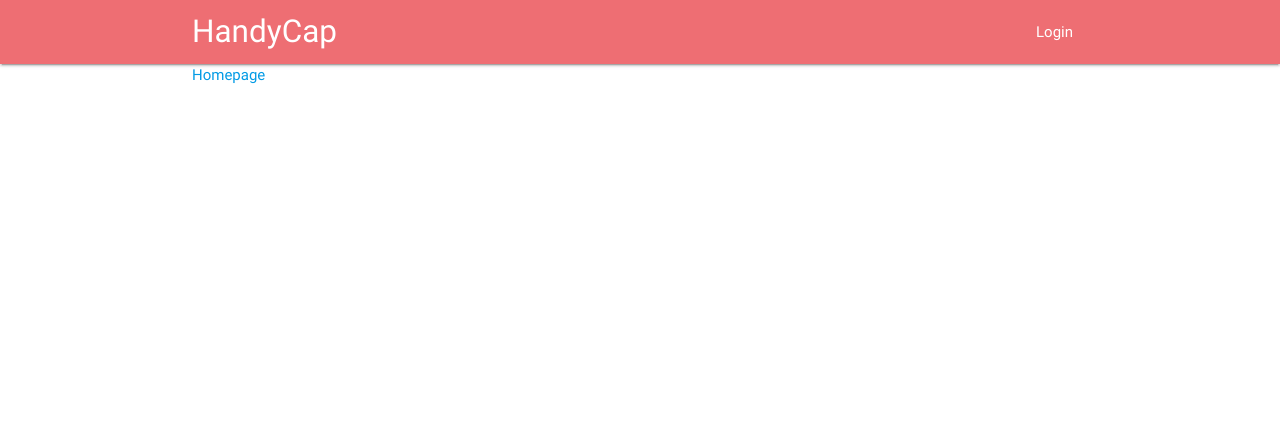
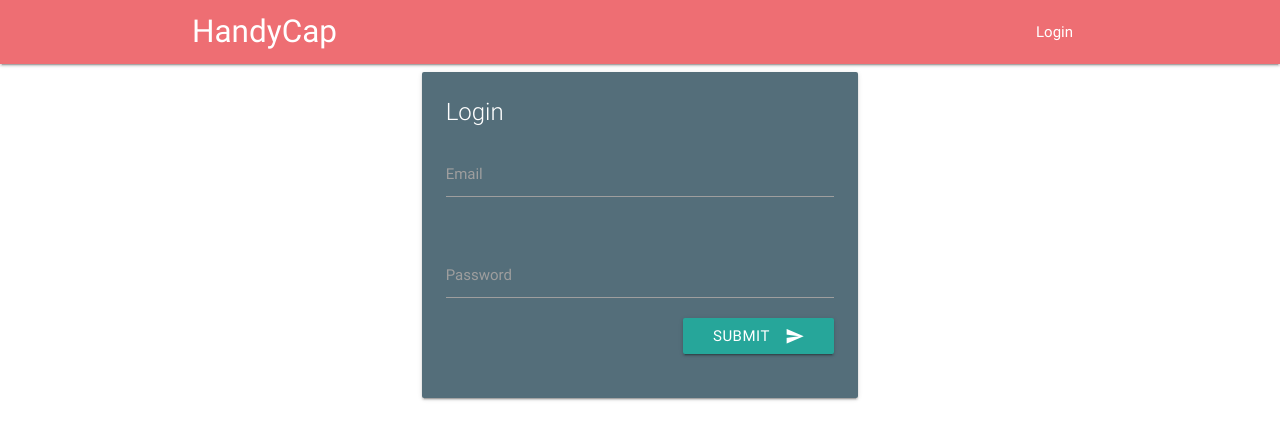
Before and after one commit to EricGaupp/HandyCap, a React (Create React App) app: page / in a window 1280 px wide. Shown: the top 440 px of the page. Built offline with nearby package versions, Linux system fonts and the light colour scheme.

Commit message:
Redirect to profile after successful login

```diff
--- a/src/components/App.js
+++ b/src/components/App.js
@@ -57,10 +57,13 @@ class App extends Component {
     	<Router>
     		<div>
     			<Navbar user={this.state.userFirstName} />
-    			<Route exact path="/" component={Home} />
-    			<Route path="/login" render={()=><Login updateUser={this.updateUser} />} />
+    			<Route exact path="/" render={()=>
+            this.state.userID ? (
+              <Profile />
+            ) : (
+              <Login updateUser={this.updateUser} />
+            )} />
           <Route path="/register" component={Register} />
-    			<Route path="/profile" component={Profile} />
     		</div>
     	</Router>
     );
--- a/src/components/Login.js
+++ b/src/components/Login.js
@@ -1,5 +1,5 @@
 import React, { Component } from 'react';
-import { withRouter } from 'react-router';
+import { Redirect, withRouter } from 'react-router';
 import axios from 'axios';
 import '../css/materialize.css';
 
@@ -35,8 +35,11 @@ class Login extends Component {
 			password: this.state.passwordValue
 		})
 		.then(response => {
-			this.props.updateUser(response.data.user.id, response.data.user.firstName, response.data.user.lastName);
-			localStorage.setItem('authToken', response.data.token);
+			if (response.data.user.id){
+				this.props.updateUser(response.data.user.id, response.data.user.firstName, response.data.user.lastName);
+				localStorage.setItem('authToken', response.data.token);
+				this.props.history.push('/profile');
+			}
 		})
 		.catch(error => {
 			console.log(error);
```
